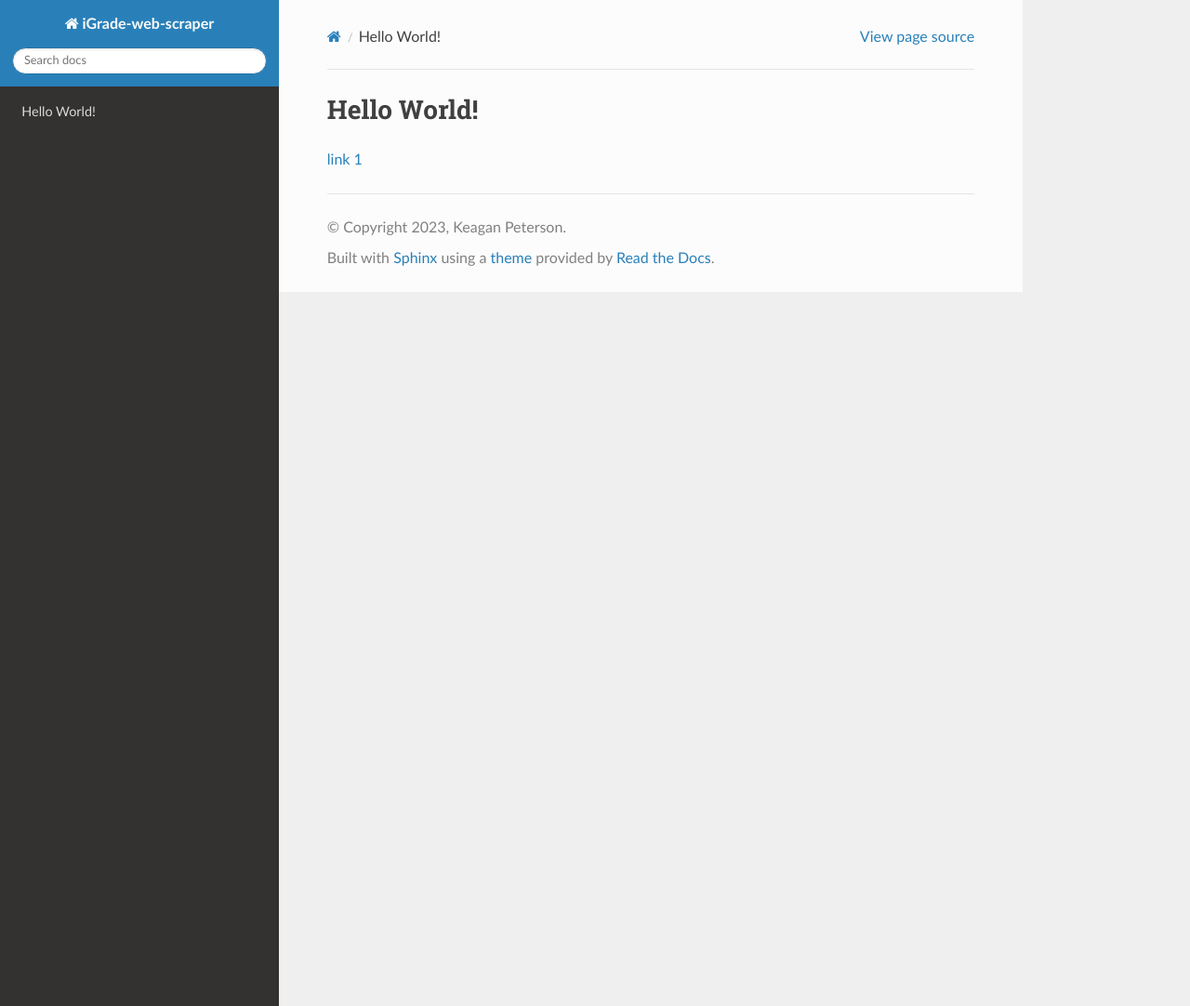
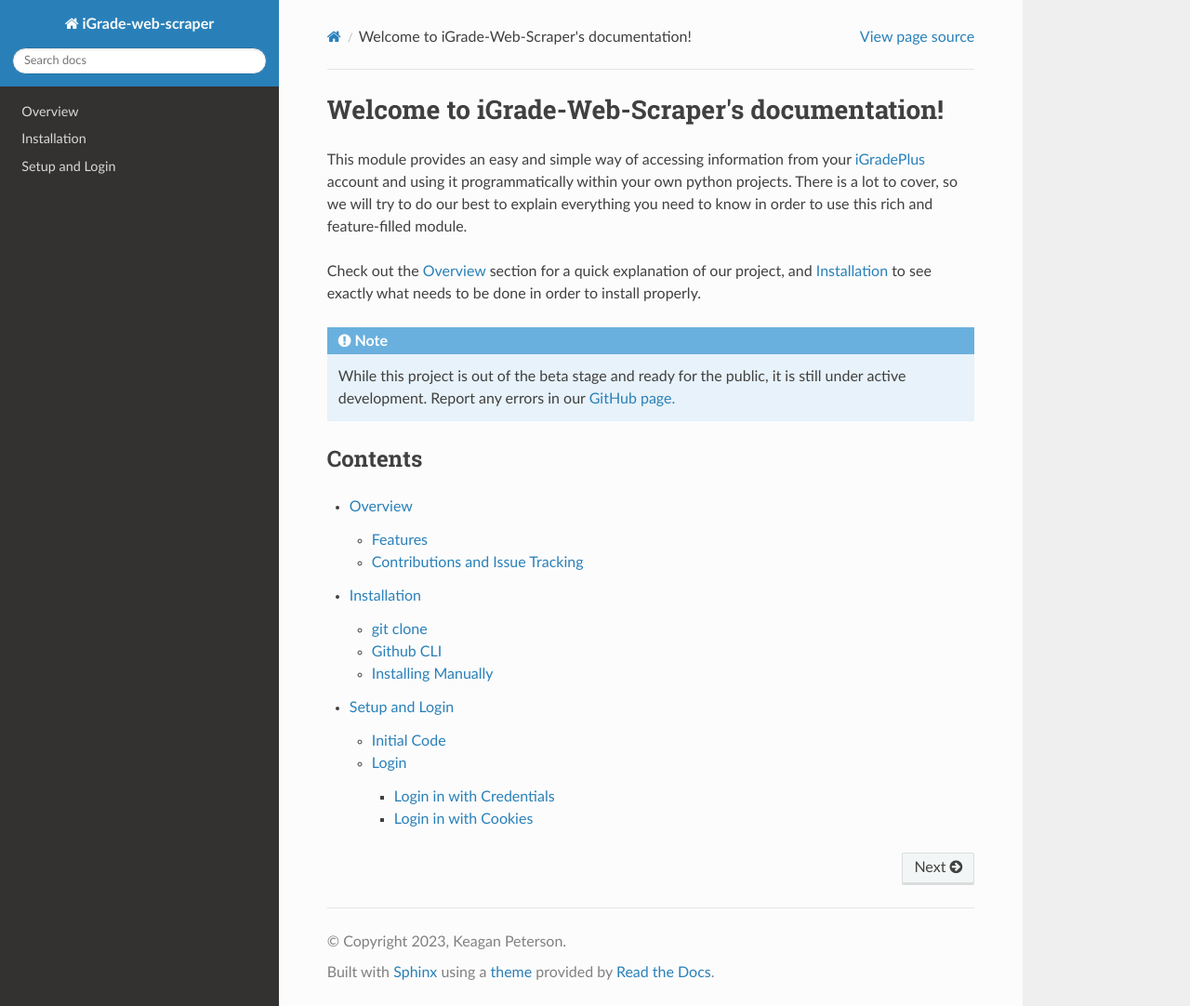
Before and after one commit to Kasherpete/iGrade-web-scraper, a Sphinx documentation site: the page built from docs/index.rst, in a window 1280 px wide and 1082 px high. Shown: the whole window at 93% size. Built offline with Sphinx 7.4.7 and the Read the Docs theme 2.0.0, drawn with Linux system fonts in a browser that asks for light colours.

Commit message:
Merge remote-tracking branch 'origin/main'

```diff
--- a/docs/conf.py
+++ b/docs/conf.py
@@ -14,7 +14,7 @@
 # -- General configuration ---------------------------------------------------
 # https://www.sphinx-doc.org/en/master/usage/configuration.html#general-configuration
 
-extensions = ["myst_parser"]
+extensions = ["myst_parser", 'sphinx_rtd_theme']
 
 templates_path = ['_templates']
 exclude_patterns = ['_build', 'Thumbs.db', '.DS_Store']
--- a/docs/index.md
+++ /dev/null
@@ -1,3 +0,0 @@
-# Hello World!
-
-[link 1](https://igrade-web-scraper.readthedocs.io/en/latest/api.html)
--- a/docs/index.rst
+++ b/docs/index.rst
@@ -1,23 +1,23 @@
-Welcome to Lumache's documentation!
-===================================
+Welcome to iGrade-Web-Scraper's documentation!
+==============================================
 
-**Lumache** (/lu'make/) is a Python library for cooks and food lovers
-that creates recipes mixing random ingredients.
-It pulls data from the `Open Food Facts database <https://world.openfoodfacts.org/>`_
-and offers a *simple* and *intuitive* API.
+This module provides an easy and simple way of accessing information from your `iGradePlus <https://igradeplus.com>`_ account
+and using it programmatically within your own python projects. There is a lot to cover, so we will try to do our best
+to explain everything you need to know in order to use this rich and feature-filled module.
 
-Check out the :doc:`usage` section for further information, including
-how to :ref:`installation` the project.
+Check out the :doc:`overview` section for a quick explanation of our project, and :doc:`installation` to see exactly
+what needs to be done in order to install properly.
+
 
 .. note::
 
-   This project is under active development.
+   While this project is out of the beta stage and ready for the public, it is still under active development. Report any errors in our `GitHub page. <https://github.com/Kasherpete/Igrade-web-scraper>`_
 
 Contents
 --------
 
 .. toctree::
 
-   usage
-   api
-   test
+   overview
+   installation
+   setup-login
--- /dev/null
+++ b/docs/installation.rst
@@ -0,0 +1,46 @@
+Installation
+============
+
+The iGrade-Web-Scraper module is not currently enrolled in
+`Pypi <https://pypi.org/>`__, although it will be in the near future.
+For now we will have to manually install from Github.
+
+git clone
+---------
+
+1. Navigate to your project from the command line, and go to the folder
+   you would like the project to be located in.
+2. Type
+   ``git clone https://github.com/Kasherpete/Igrade-web-scraper.git``
+   into the prompt, and wait for the installation. This should only take
+   a few seconds.
+3. You should now see the project folder in your workspace, if you do,
+   you are ready to start using the module!
+
+Github CLI
+----------
+If you have
+the `Github’s Official CLI <https://cli.github.com/>`__ installed,
+you can install that way if you want to. Type
+``gh repo clone Kasherpete/Igrade-web-scraper`` and follow the steps
+above for moving the module into your project folder.
+
+Installing Manually
+-------------------
+If you would like to install everything manually or you
+don’t want to deal with issues with git or Github, follow these
+steps:
+
+1. Download the zip file, which can be found
+   `here <https://github.com/Kasherpete/Igrade-web-scraper/archive/refs/heads/main.zip>`__.
+
+2. Extract the contents of the file. You can do this on a Mac by double
+   clicking on the file, and you can do it on windows by right clicking
+   and pressing “extract all”. You may need an external program in order
+   to properly unzip the file.
+
+3. Move the file to the project directory. You can do this via File
+   Explorer or Finder, or using the command line if you so wish.
+
+Congratulations! You are now able to use the module and continue with
+the guide.
--- /dev/null
+++ b/docs/overview.rst
@@ -0,0 +1,33 @@
+Overview
+========
+
+This module is a wrapper for `iGradePlus <https://igradeplus.com>`__, a
+website for managing and viewing grades, assignments, announcements, and
+many other things for your school. iGrade uses a web framework called
+`Oorian <https://oorian.com/>`__ developed by **Corvus Engineering,
+LLC.** that is data driven and highly dynamic. In fact, Oorian was
+developed solely for iGradePlus and is not even available to the public
+(yet).
+
+Features
+---------
+Here are some of the features of
+iGrade-Web-Scraper:
+
+-  Getting assignments (all, upcoming, recent, or problematic)
+-  Fetching announcements
+-  Getting calendar events (all or upcoming)
+-  Get comprehensive grade and class info
+-  Attendance info
+-  Much more, including account info and class performance
+
+In some cases, this module may help you get more information than using
+the iGrade website itself!
+
+Contributions and Issue Tracking
+--------------------------------
+
+This tutorial will help guide you through everything you need to know
+about using the module. If you ever encounter any errors, please let us
+know in the `GitHub
+repo <https://github.com/Kasherpete/Igrade-web-scraper/issues>`__.
--- /dev/null
+++ b/docs/setup-login.rst
@@ -0,0 +1,94 @@
+Setup and Login
+===============
+
+Initial Code
+------------
+
+To first use the code, you need to import it.
+
+.. code:: python
+
+   from igrade import Client # the code may look slightly different if you have it set up differently.
+
+Then, you have to initialize the client.
+
+.. code:: python
+
+   client = Client()
+
+.. note::
+   We are not going to include simple snippets of code such as
+   imports and client initialization in the rest of the documentation.
+   **Keep this in mind while reading this guide!**
+
+There are also a few options you can choose while initializing the
+client object. Then only one now is debug, which you can use by typing
+``client = Client(debug=True)``. This will prints error messages and
+status to the console. It will be useful if you ever encounter errors.
+
+Login
+-----
+
+There are two ways that you can use to log in to your account. The first
+way is to use your credentials and the wrapper will automatically log in
+to your account for you. The second way is by using your `session
+cookies <https://www.cookieyes.com/blog/session-cookies/>`__. We
+personally recommend using your login credentials because it is easier,
+but if you do want to save that .3 seconds that it takes to log in, you
+may use your login credentials.
+
+Login in with Credentials
+~~~~~~~~~~~~~~~~~~~~~~~~~
+
+To log in with your iGrade credentials, use this code:
+
+.. code:: python
+
+   from igrade import Client
+
+   username = 'user123'
+   password = 'admin1234!'
+
+   client = Client()
+   client.login_with_credentials(username, password)
+
+It’s that easy! Once you have this code, you can now use all other
+functions and methods included within the Client object. If you ever
+input the wrong credentials, it will through an error so you don’t have
+to encounter errors later in the program. And no, you cannot brute force
+credentials using this method ;) ^^^warning: if you do not log in before
+using the module, an error will be thrown.
+
+Login in with Cookies
+~~~~~~~~~~~~~~~~~~~~~
+
+Logging in with cookies is a bit more difficult, but if you know what
+you’re doing, it should be fairly easy nonetheless.
+
+1. Go to the `iGradePlus
+   website <https://igradeplus.com/login/student>`__ and login.
+2. Open Chrome DevTools by right clicking and pressing **inspect**.
+3. At the top tab list where it says “elements”, click **application**.
+   If you do not see it, click the *double arrow icon* then select it
+   from the *drop down menu*.
+4. On the left menu, select **igradeplus.com** under **cookies**.
+5. At the main section, select **“JSESSIONID”** and copy the value at
+   the bottom “Cookie Value” section. Paste this into your code.
+6. Now do the same thing for **“SERVERID”**, copying the value into your
+   code. This cookie is usually “web01”, “web02”, or “web03”, although
+   other values may come up from time to time.
+
+Assuming you have the values in variables, here is the following code.
+This will check for correct credentials/tokens just like above.
+
+.. code:: python
+
+   from igrade import Client
+
+   session_id = 'JSESSION cookie value'
+   server_id = 'SERVERID cookie value'
+
+   client = Client()
+   client.login_with_token(session_id, server_id)
+
+You should now be able to get information from your iGrade account!
--- a/docs/test.md
+++ /dev/null
@@ -1,3 +0,0 @@
-<title>hello</title>
-
-# Hello World!
```
Also changed, not shown: docs/api.rst (deleted, +0 -7 lines), docs/usage.rst (deleted, +0 -33 lines).
